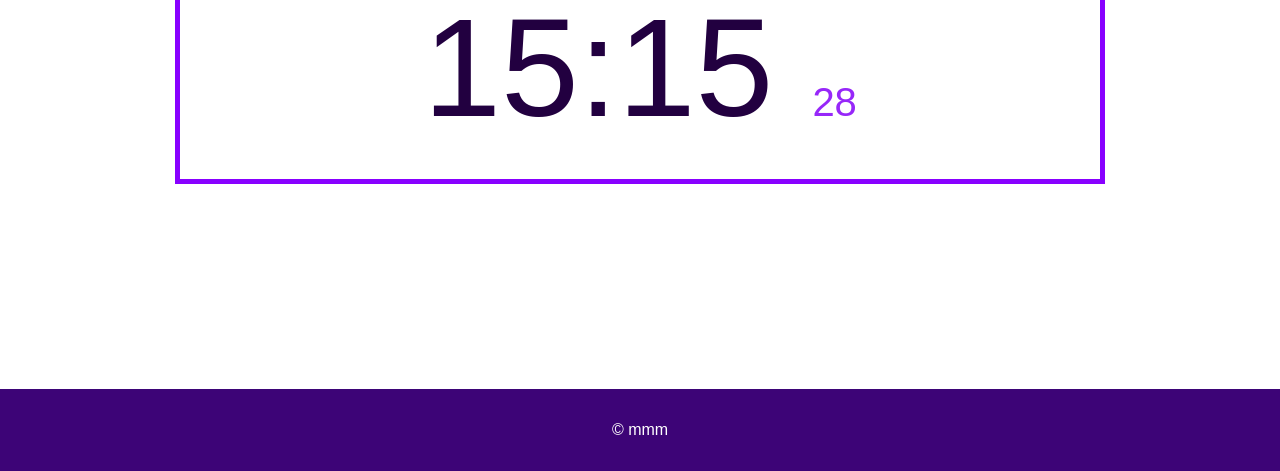
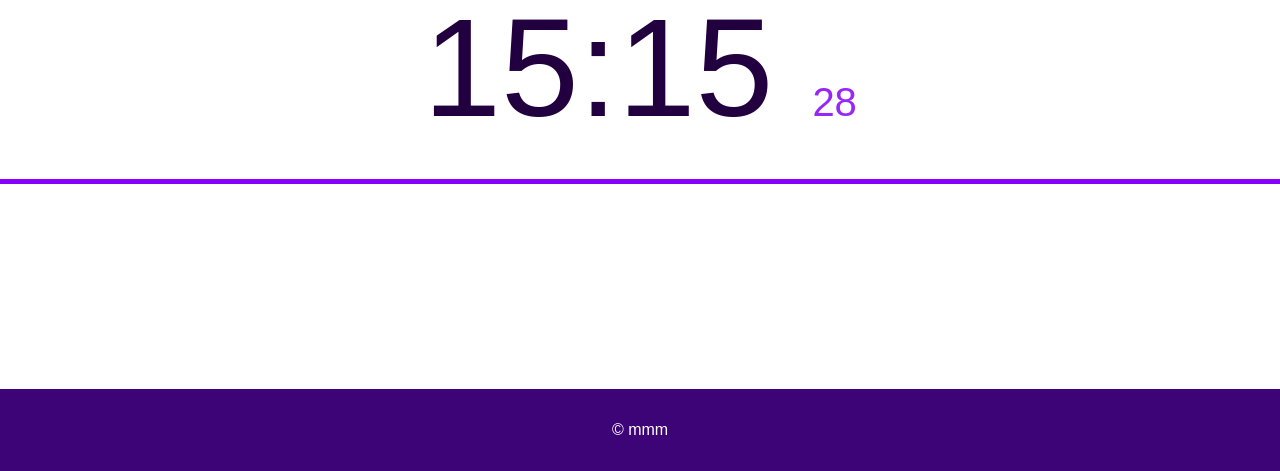
Before and after one commit to goluwindre/Clock, a plain HTML site: page index.html in a window 1280 px wide. Shown: the part 329-800 px from the top of the page. Drawn offline with Linux system fonts and the light colour scheme.

Commit message:
時計の横幅サイズを変更

```diff
--- a/styles.css
+++ b/styles.css
@@ -36,7 +36,6 @@ main {
   border: 5px solid #8800ff;
   padding: 30px;
   width: 100%;
-  max-width: 860px;
   text-align: center;
 }
 
```
